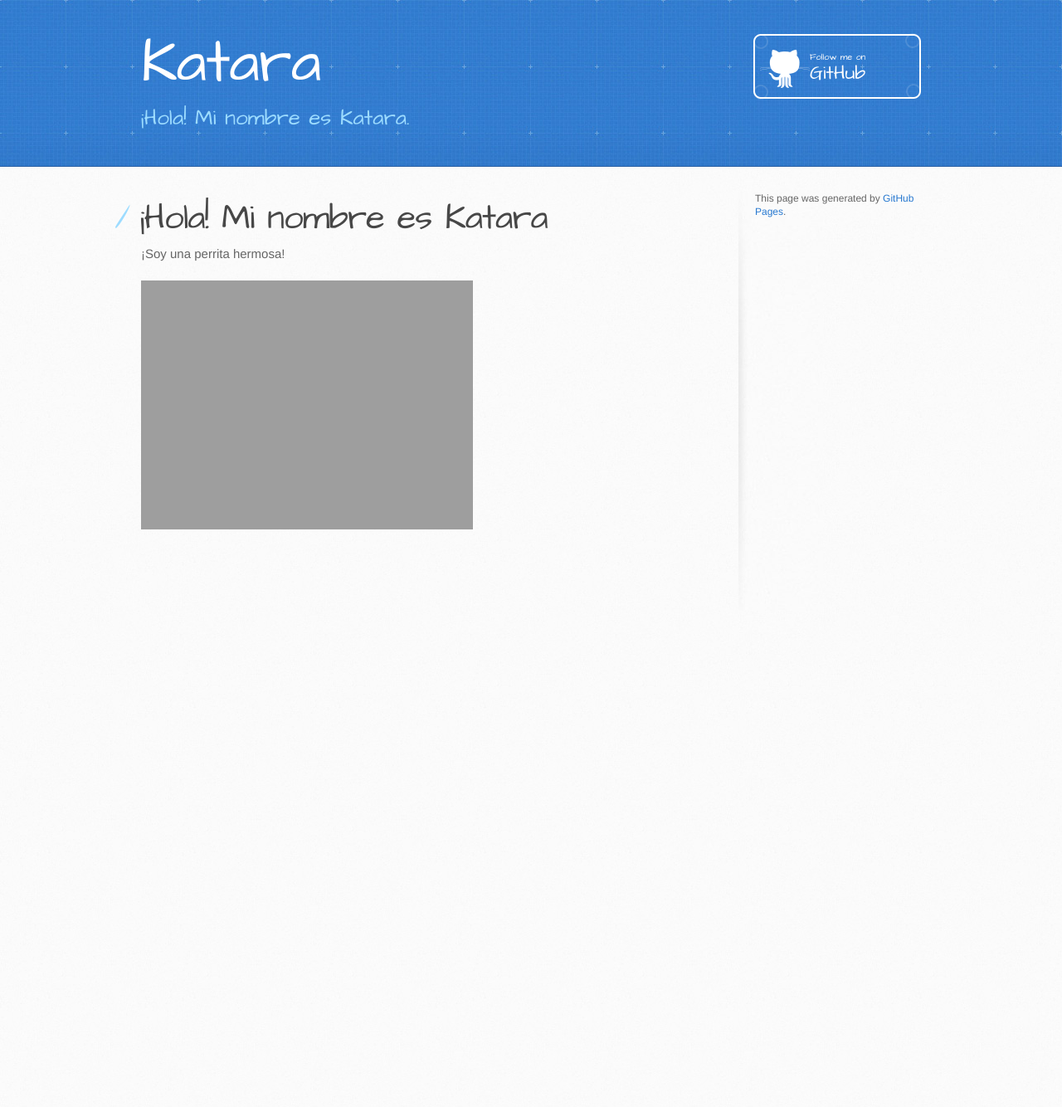
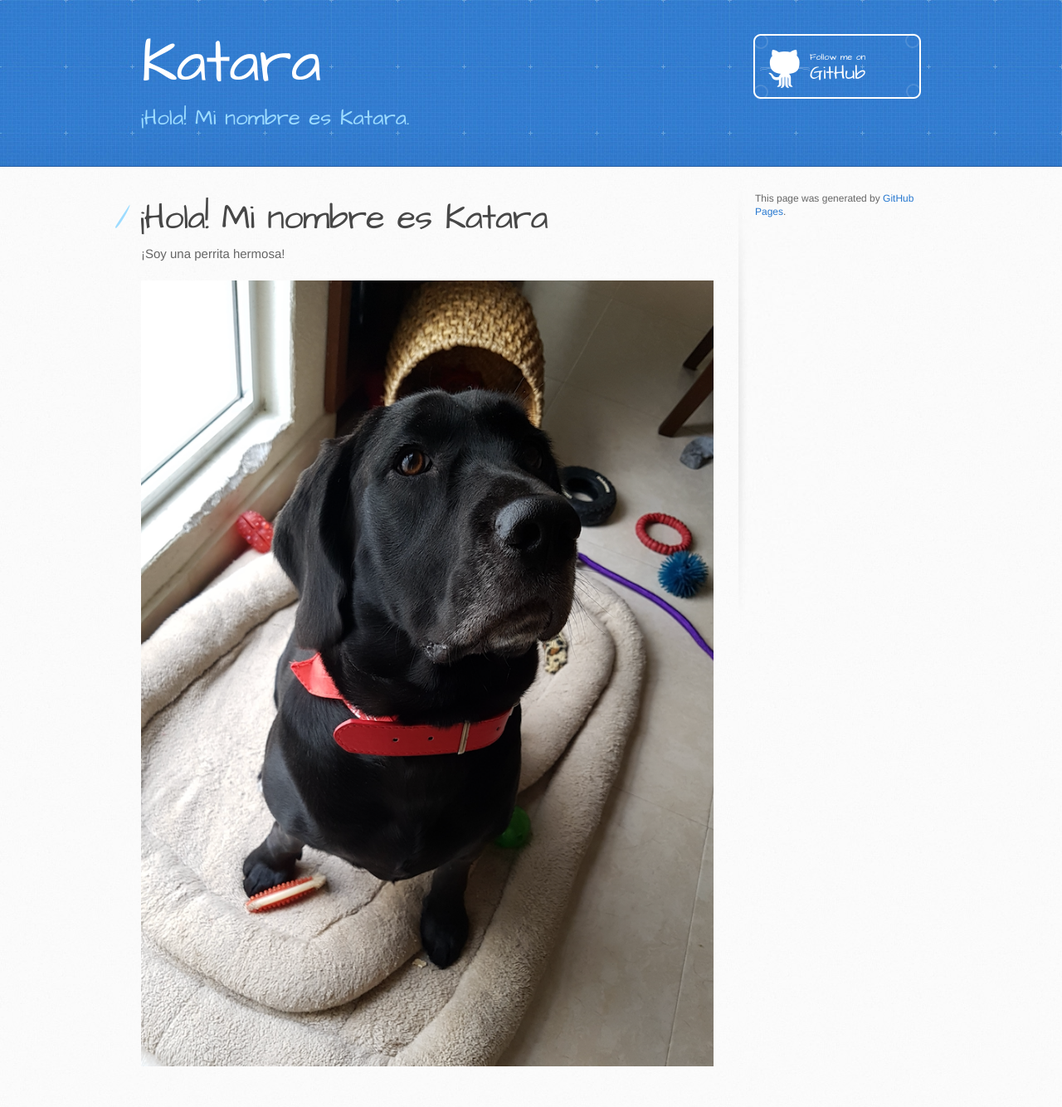
Before and after one commit to lakatara/lakatara.github.io, a Jekyll site: the page built from index.md, in a window 1280 px wide. Shown: the whole page at 83% size. Built offline with Jekyll 4.4.1, drawn with Linux system fonts in a browser that asks for light colours; our own code applies the rules of GitHub Pages for plain Markdown files; before the commit the page ends 900 px from its top, so only the background shows below that.

```diff
--- a/index.md
+++ b/index.md
@@ -6,4 +6,4 @@ layout: default
 
 ¡Soy una perrita hermosa!
 
-![](https://lakatara.github.io/assets/images/la_katara_main.jpg)
+![](https://lakatara.github.io/assets/images/la_katara_main.png)
```
Also changed, not shown: assets/images/la_katara_main.png (added), 1 other file.
